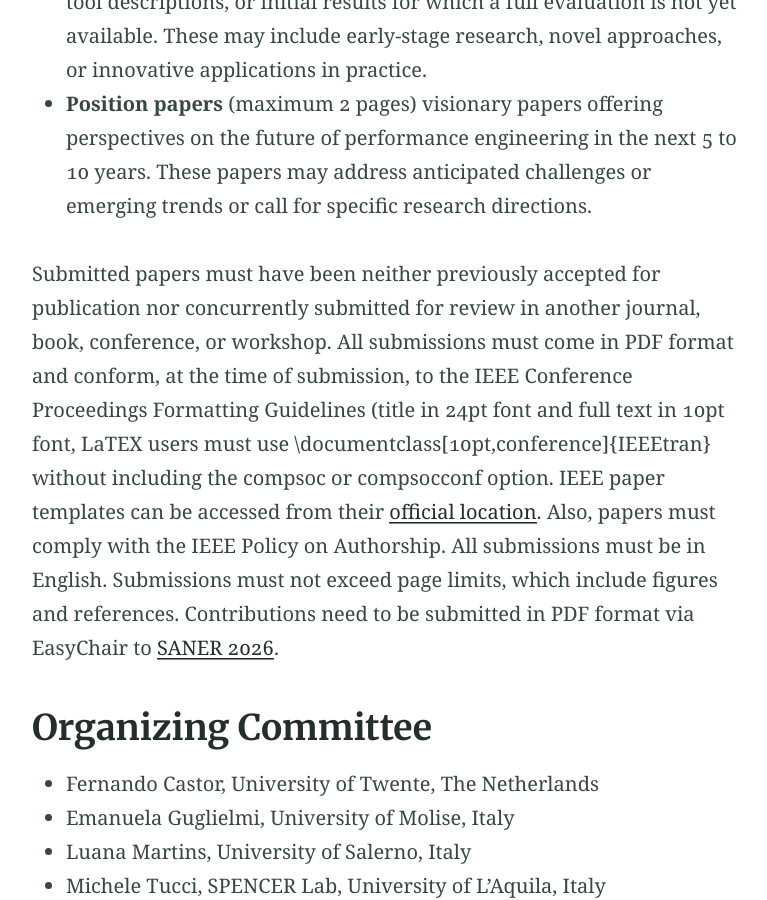
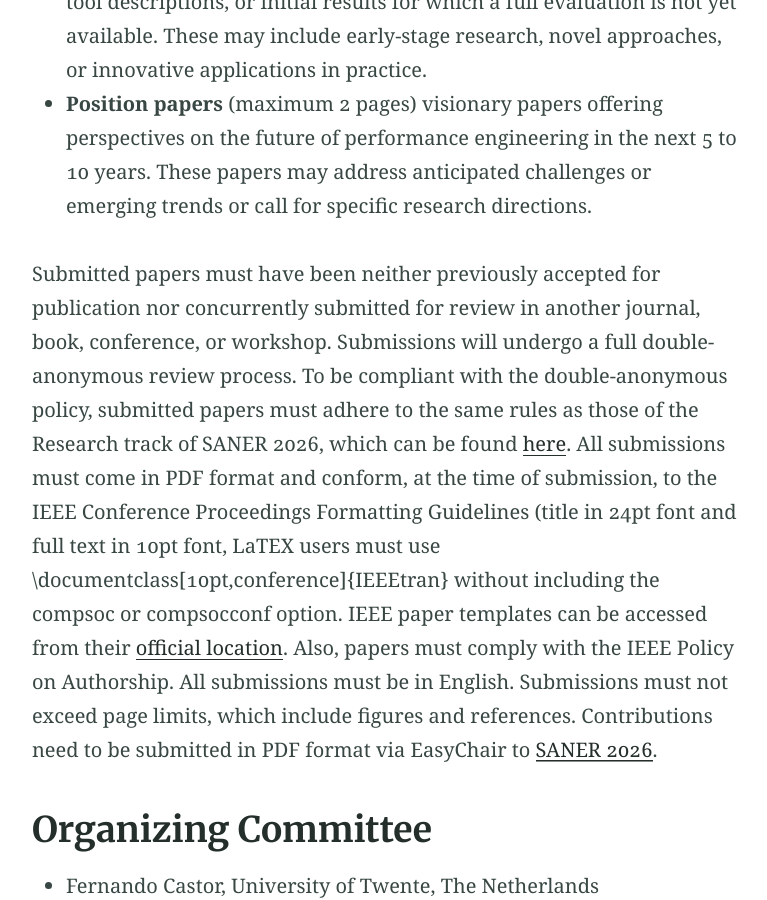
Before and after one commit to greenvolve/greenvolve.github.io, a Jekyll site: the page built from index.md, in a window 1280 px wide and 900 px high, scrolled down 2889 px. Shown: the whole window, without its empty margins (251-1018 px from the left). Built offline with Jekyll 4.4.1, drawn with Linux system fonts in a browser that asks for light colours.

Commit message:
Double-blind

```diff
--- a/index.md
+++ b/index.md
@@ -104,6 +104,7 @@ address anticipated challenges or emerging trends or call
 for specific research directions.
 
 Submitted papers must have been neither previously accepted for publication nor concurrently submitted for review in another journal, book, conference, or workshop.
+Submissions will undergo a full double-anonymous review process. To be compliant with the double-anonymous policy, submitted papers must adhere to the same rules as those of the Research track of SANER 2026, which can be found [here](https://conf.researchr.org/track/saner-2026/saner-2026-papers).
 All submissions must come in PDF format and conform, at the time of submission, to the IEEE Conference Proceedings Formatting Guidelines (title in 24pt font and full text in 10pt font, LaTEX users must use \documentclass[10pt,conference]{IEEEtran} without including the compsoc or compsocconf option.
 IEEE paper templates can be accessed from their [official location](https://www.ieee.org/conferences/publishing/templates).
 Also, papers must comply with the IEEE Policy on Authorship. All submissions must be in English.
```
